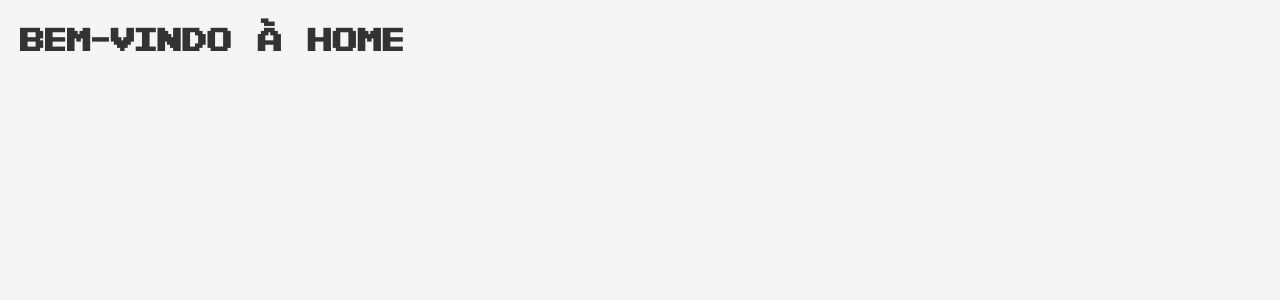
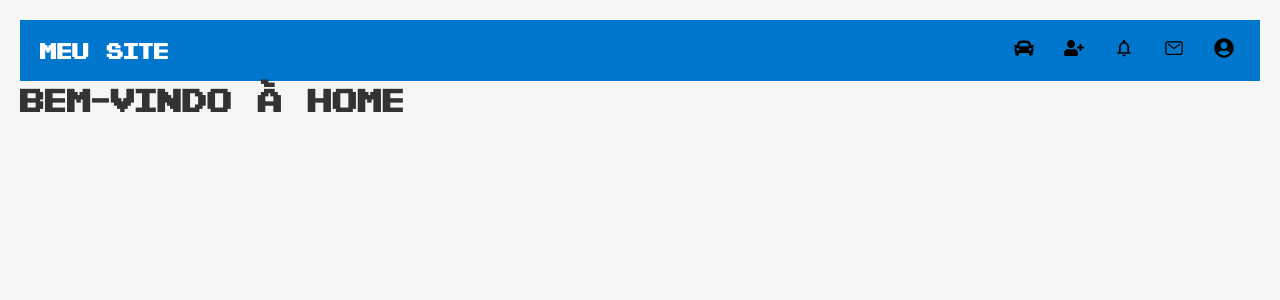
Before and after one commit to frnadin/frontend-estacionas-senai, a React (Vite) app: page /home in a window 1280 px wide. Shown: the top 300 px of the page. Built offline with nearby package versions, Linux system fonts and the light colour scheme.

Commit message:
feat:adiciona header com ícones

```diff
--- a/package.json
+++ b/package.json
@@ -12,6 +12,7 @@
   "dependencies": {
     "react": "^19.1.0",
     "react-dom": "^19.1.0",
+    "react-icons": "^5.5.0",
     "react-router-dom": "^7.6.2"
   },
   "devDependencies": {
--- /dev/null
+++ b/src/components/Header/Header.css
@@ -0,0 +1,34 @@
+.header {
+    background-color: #0077cc;
+    padding: 12px 20px;
+    display: flex;
+    justify-content: space-between;
+    align-items: center;
+  }
+
+  .header-title {
+    color: white;
+    font-size: 22px;
+    font-weight: bold;
+    margin: 0;
+  }
+
+  .header-icons {
+    display: flex;
+    gap: 18px;
+  }
+
+  .header-icons button {
+    background: none;
+    border: none;
+    cursor: pointer;
+    padding: 6px;
+    font-size: 20px;
+    color: black;
+    transition: transform 0.2s ease;
+  }
+
+  .header-icons button:hover {
+    transform: scale(1.2);
+    color: white;
+  }
--- /dev/null
+++ b/src/components/Header/Header.jsx
@@ -0,0 +1,35 @@
+import React from 'react';
+import './Header.css';
+import { FaCar, FaUserPlus, FaUserCircle } from 'react-icons/fa';
+import { MdNotificationsNone } from 'react-icons/md';
+import { IoMailOutline } from 'react-icons/io5';
+
+export default function Header() {
+  return (
+    <div className="header">
+      <h2 className="header-title">Meu Site</h2>
+
+      <div className="header-icons">
+        <button onClick={() => console.log("Carro")}>
+          <FaCar />
+        </button>
+
+        <button onClick={() => console.log("Adicionar usuário")}>
+          <FaUserPlus />
+        </button>
+
+        <button onClick={() => console.log("Notificações")}>
+          <MdNotificationsNone />
+        </button>
+
+        <button onClick={() => console.log("Mensagens")}>
+          <IoMailOutline />
+        </button>
+
+        <button onClick={() => console.log("Perfil")}>
+          <FaUserCircle />
+        </button>
+      </div>
+    </div>
+  );
+}
--- a/src/pages/HomePage/home.jsx
+++ b/src/pages/HomePage/home.jsx
@@ -1,6 +1,12 @@
+import Header from '../../components/Header/Header.jsx'
+import React from 'react'
+
 function Home() {
   return (
     <div style={{ padding: 20 }}>
+      <Header>
+        <h2>Meu Site</h2>
+      </Header>
       <h1>Bem-vindo à Home</h1>
     </div>
   )
```
Also changed, not shown: 1 other file (tests, documents, lock files or other folders).
